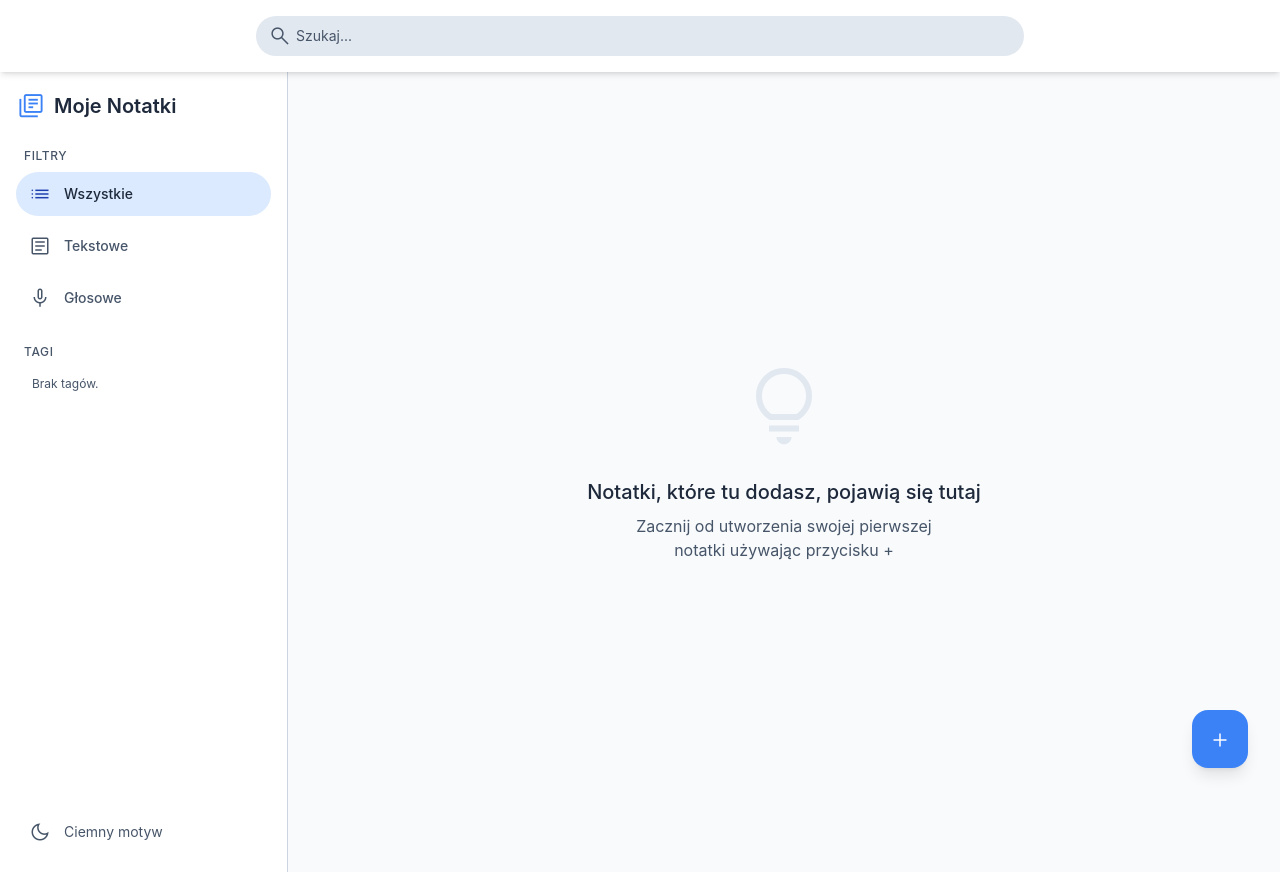
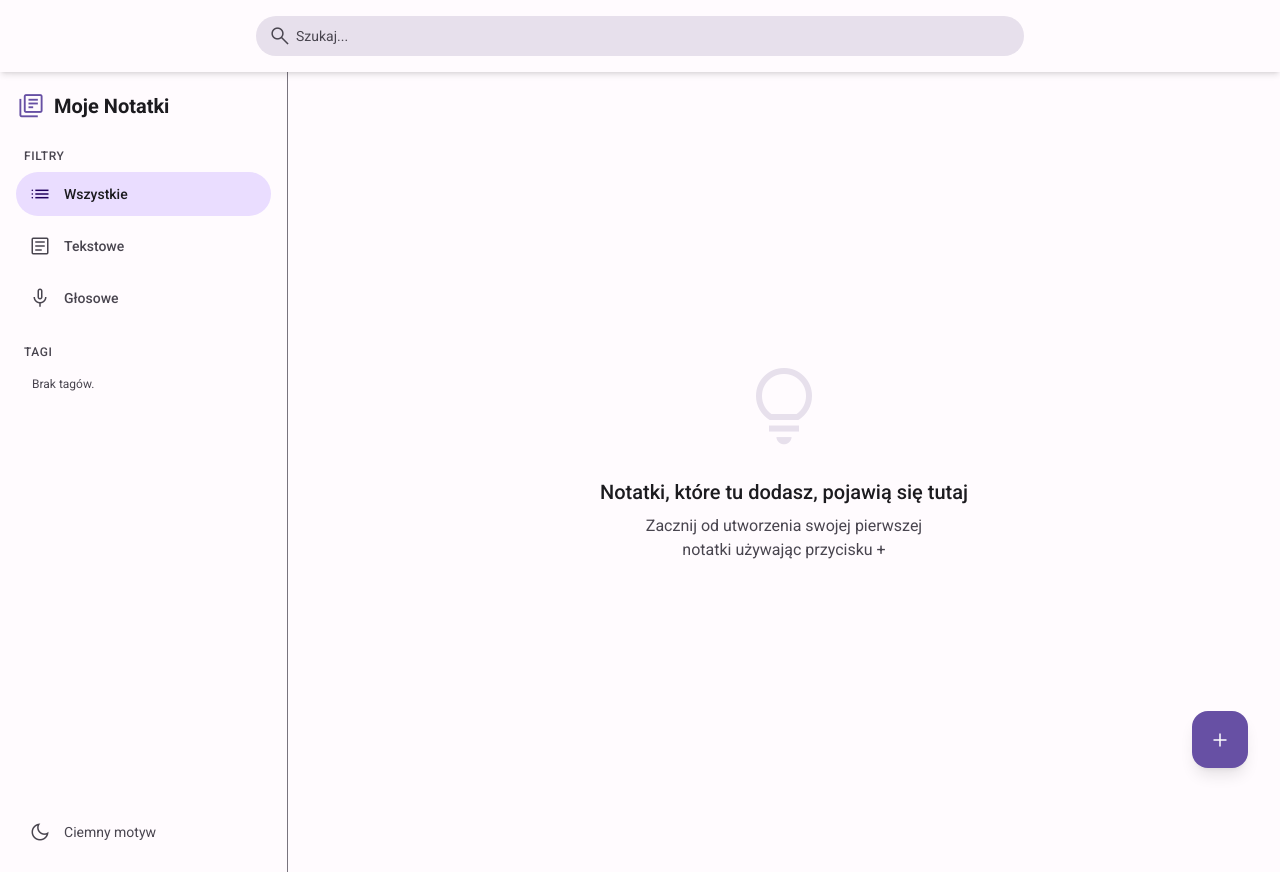
Before and after one commit to sebastiankunikowski/note-app, a plain HTML site: page index.html in a window 1280 px wide. Drawn offline with nearby package versions, Linux system fonts and the light colour scheme.

Commit message:
Adjust visuals to match Material 3

```diff
--- a/index.html
+++ b/index.html
@@ -6,6 +6,7 @@
     <title>Notatki - Material You</title>
     <script src="https://cdn.tailwindcss.com"></script>
     <link rel="stylesheet" href="https://fonts.googleapis.com/css2?family=Material+Symbols+Outlined:opsz,wght,FILL,GRAD@20..48,100..700,0..1,-50..200" />
+    <link rel="stylesheet" href="https://fonts.googleapis.com/css2?family=Roboto:wght@400;500;700&display=swap" />
     <link rel="stylesheet" href="style.css" />
   </head>
   <body
--- a/js/app.js
+++ b/js/app.js
@@ -1126,13 +1126,19 @@
         const themeIcon = themeToggleButton.querySelector(
           ".material-symbols-outlined"
         );
-        if (savedTheme === "dark") {
-          isDarkMode = true;
+        const prefersDark = window.matchMedia(
+          "(prefers-color-scheme: dark)"
+        ).matches;
+        const useDark = savedTheme
+          ? savedTheme === "dark"
+          : prefersDark;
+
+        isDarkMode = useDark;
+        if (useDark) {
           document.documentElement.classList.add("dark");
           themeIcon.textContent = "light_mode";
           themeToggleText.textContent = "Jasny motyw";
         } else {
-          isDarkMode = false;
           document.documentElement.classList.remove("dark");
           themeIcon.textContent = "dark_mode";
           themeToggleText.textContent = "Ciemny motyw";
--- a/js/config.js
+++ b/js/config.js
@@ -3,53 +3,53 @@
         theme: {
           extend: {
             colors: {
-              // Light Theme (Material You Inspired)
+              // Light theme – Material 3
               light: {
-                primary: "#3b82f6", // Blue 600
-                "primary-container": "#dbeafe", // Blue 100
-                "on-primary-container": "#1e40af", // Blue 800
-                secondary: "#4f46e5", // Indigo 600
-                "secondary-container": "#e0e7ff", // Indigo 100
-                "on-secondary-container": "#3730a3", // Indigo 800
-                tertiary: "#059669", // Emerald 600
-                "tertiary-container": "#a7f3d0", // Emerald 200
-                "on-tertiary-container": "#065f46", // Emerald 700
-                error: "#dc2626", // Red 600
-                "error-container": "#fee2e2", // Red 100
-                "on-error-container": "#991b1b", // Red 800
-                background: "#f8fafc", // Slate 50
-                "on-background": "#0f172a", // Slate 900
-                surface: "#ffffff", // White
-                "on-surface": "#1e293b", // Slate 800
-                "surface-variant": "#e2e8f0", // Slate 200
-                "on-surface-variant": "#475569", // Slate 600
-                outline: "#cbd5e1", // Slate 300
+                primary: "#6750A4",
+                "primary-container": "#EADDFF",
+                "on-primary-container": "#21005D",
+                secondary: "#625B71",
+                "secondary-container": "#E8DEF8",
+                "on-secondary-container": "#1D192B",
+                tertiary: "#7D5260",
+                "tertiary-container": "#FFD8E4",
+                "on-tertiary-container": "#31111D",
+                error: "#B3261E",
+                "error-container": "#F9DEDC",
+                "on-error-container": "#410E0B",
+                background: "#FFFBFE",
+                "on-background": "#1C1B1F",
+                surface: "#FFFBFE",
+                "on-surface": "#1C1B1F",
+                "surface-variant": "#E7E0EC",
+                "on-surface-variant": "#49454F",
+                outline: "#79747E",
               },
-              // Dark Theme (Material You Inspired)
+              // Dark theme – Material 3
               dark: {
-                primary: "#60a5fa", // Blue 400
-                "primary-container": "#1e3a8a", // Blue 800 (adjust for container)
-                "on-primary-container": "#bfdbfe", // Blue 200
-                secondary: "#818cf8", // Indigo 400
-                "secondary-container": "#3730a3", // Indigo 800
-                "on-secondary-container": "#c7d2fe", // Indigo 200
-                tertiary: "#34d399", // Emerald 400
-                "tertiary-container": "#065f46", // Emerald 700
-                "on-tertiary-container": "#a7f3d0", // Emerald 200
-                error: "#f87171", // Red 400
-                "error-container": "#7f1d1d", // Red 900
-                "on-error-container": "#fecaca", // Red 200
-                background: "#111827", // Gray 900 (cooler dark)
-                "on-background": "#f3f4f6", // Gray 100
-                surface: "#1f2937", // Gray 800
-                "on-surface": "#d1d5db", // Gray 300
-                "surface-variant": "#374151", // Gray 700
-                "on-surface-variant": "#9ca3af", // Gray 400
-                outline: "#4b5563", // Gray 600
+                primary: "#D0BCFF",
+                "primary-container": "#4F378B",
+                "on-primary-container": "#EADDFF",
+                secondary: "#CCC2DC",
+                "secondary-container": "#4A4458",
+                "on-secondary-container": "#E8DEF8",
+                tertiary: "#EFB8C8",
+                "tertiary-container": "#633B48",
+                "on-tertiary-container": "#FFD8E4",
+                error: "#F2B8B5",
+                "error-container": "#8C1D18",
+                "on-error-container": "#F9DEDC",
+                background: "#1C1B1F",
+                "on-background": "#E6E1E5",
+                surface: "#1C1B1F",
+                "on-surface": "#E6E1E5",
+                "surface-variant": "#49454F",
+                "on-surface-variant": "#CAC4D0",
+                outline: "#938F99",
               },
             },
             fontFamily: {
-              sans: ["Inter", "sans-serif"],
+              sans: ["Roboto", "sans-serif"],
             },
             boxShadow: {
               "m3-light":
--- a/style.css
+++ b/style.css
@@ -1,5 +1,5 @@
       body {
-        font-family: "Inter", sans-serif;
+        font-family: "Roboto", sans-serif;
         -webkit-tap-highlight-color: transparent;
       }
       .material-symbols-outlined {
```
